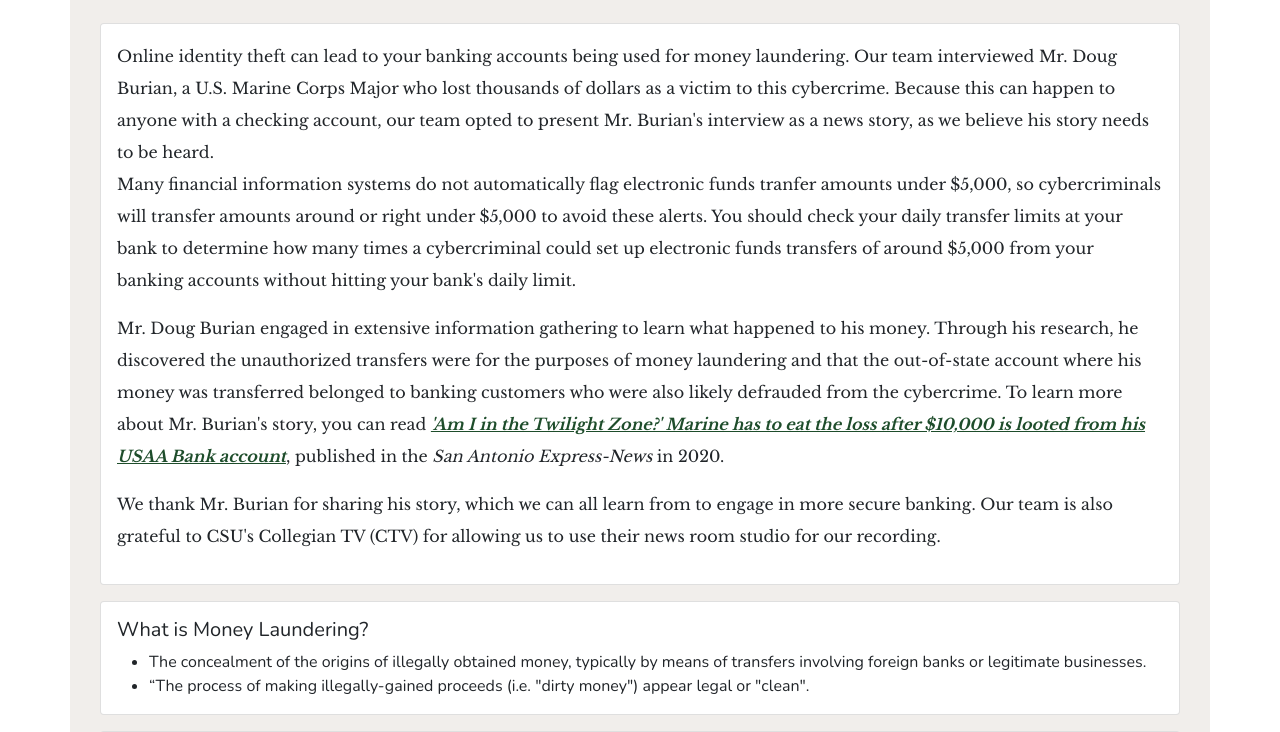
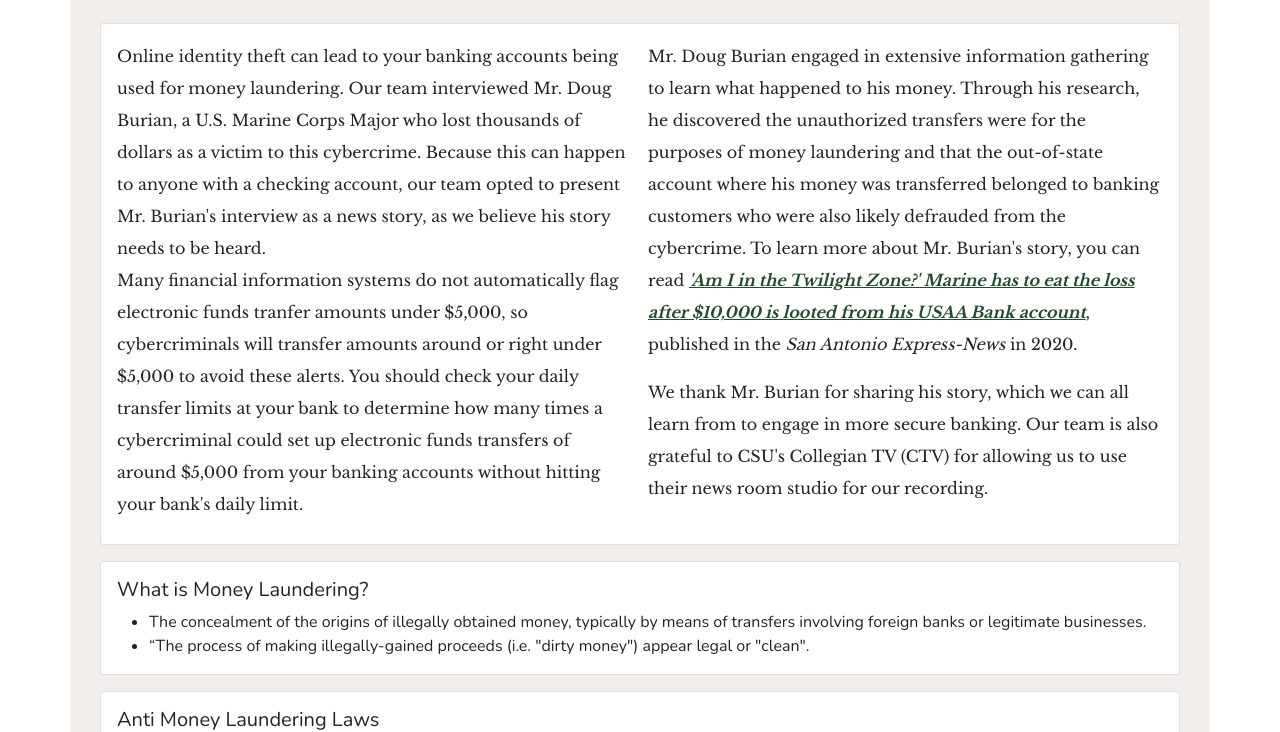
Before and after one commit to jack-hermanson/cis200, a Flask app: template main/web/templates/projects/identity-theft-money-laundering.html in a window 1280 px wide. Shown: the part 844-1576 px from the top of the page. Run offline with Flask 2, Linux system fonts and the light colour scheme; the template is opened without the code that fills it, so the values that code supplies are empty; some libraries are stand-ins or nearby versions.

Commit message:
use two columns

```diff
--- a/main/web/templates/projects/identity-theft-money-laundering.html
+++ b/main/web/templates/projects/identity-theft-money-laundering.html
@@ -21,7 +21,7 @@
 <div class="row">
     <div class="col-12 mb-3">
         <div class="card">
-            <div class="card-body larger-line-height">
+            <div class="card-body larger-line-height two-columns">
                 <p class="mb-0">Online identity theft can lead to your banking accounts being used for money laundering.
                     Our team interviewed Mr. Doug Burian, a U.S. Marine Corps Major who lost thousands of dollars as a
                     victim to this cybercrime. Because this can happen to anyone with a checking account, our team opted
```
